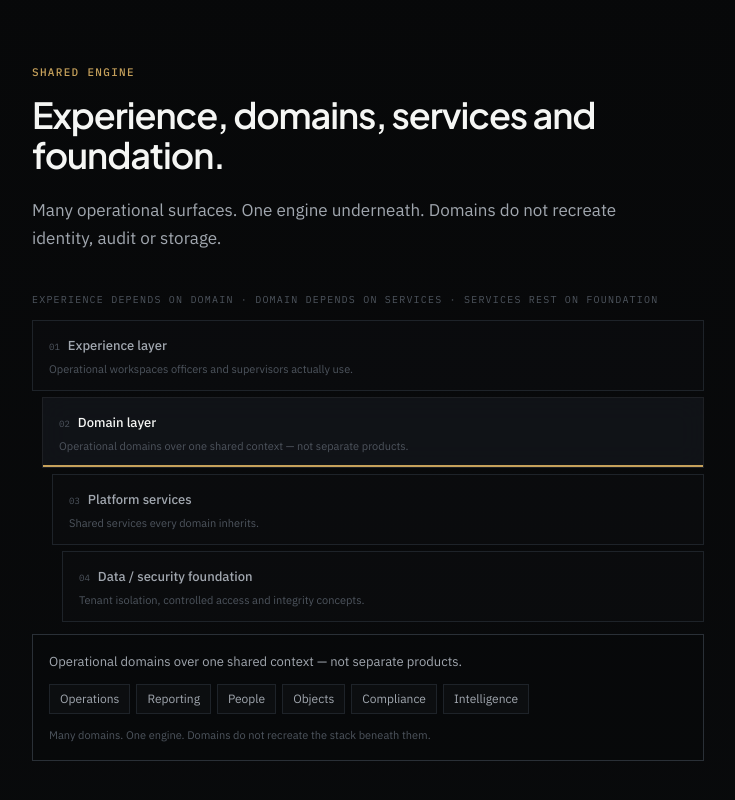
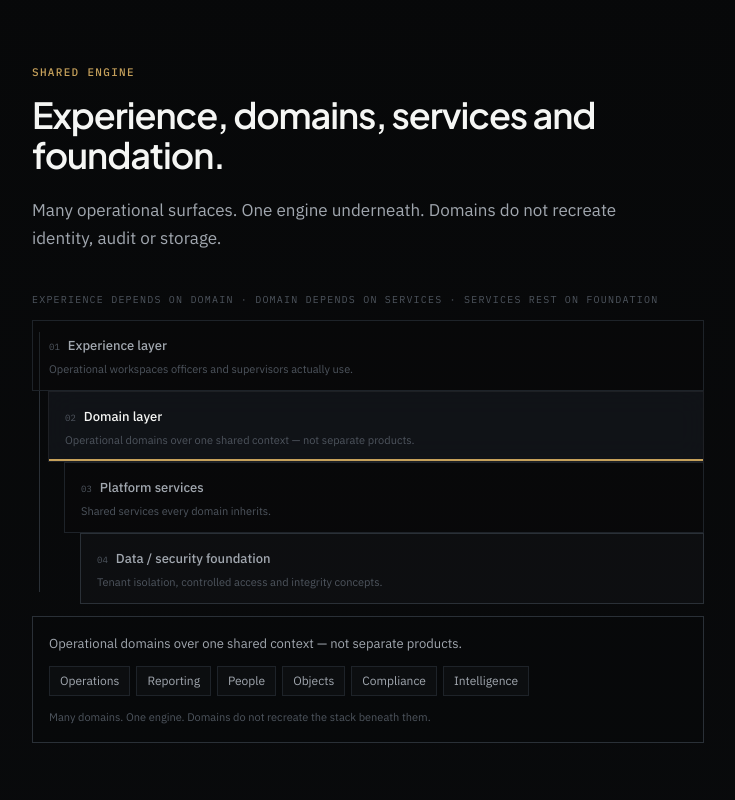
Before and after one commit to ISBFounder/ISB-Security-Website, a Next.js app: page /technology in a window 1280 px wide. Shown: the part 482-1282 px from the top of the page, without its empty margins (80-815 px from the left). Built offline with nearby package versions, Linux system fonts and the light colour scheme.

Commit message:
refine: freeze pass — OS chrome, stack depth, AI hierarchy, rejected-path close

```diff
--- a/src/components/security/AuthorizationFlow.tsx
+++ b/src/components/security/AuthorizationFlow.tsx
@@ -69,7 +69,7 @@ export function AuthorizationFlow() {
               </p>
               <p className="mt-0.5 font-mono text-[11px] text-ink-muted">{s.note}</p>
             </div>
-            {i < steps.length - 1 && !blocked && (
+            {i < steps.length - 1 && !blocked && !(route === "rejected" && i === steps.length - 2) && (
               <span className="font-mono text-[10px] text-ink-faint" aria-hidden>
                 ↓
               </span>
--- a/src/components/technology/TechnologyStackExplorer.tsx
+++ b/src/components/technology/TechnologyStackExplorer.tsx
@@ -73,9 +73,14 @@ export function TechnologyStackExplorer() {
       <p className="mb-3 font-mono text-[10px] uppercase tracking-wider text-ink-faint">
         Experience depends on domain · domain depends on services · services rest on foundation
       </p>
-      <div className="space-y-1.5">
+      <div className="relative space-y-0">
+        <span
+          aria-hidden
+          className="pointer-events-none absolute bottom-3 left-[7px] top-3 w-px bg-border"
+        />
         {LAYERS.map((layer, idx) => {
           const selected = active === layer.id;
+          const isFoundation = layer.id === "foundation";
           return (
             <button
               key={layer.id}
@@ -83,13 +88,16 @@ export function TechnologyStackExplorer() {
               aria-pressed={selected}
               onClick={() => setActive(layer.id)}
               className={cn(
-                "w-full px-4 py-3 text-left transition-[background-color,border-color,box-shadow] duration-150",
+                "relative w-full px-4 py-3 text-left transition-[background-color,border-color,box-shadow] duration-150",
                 "focus-visible:outline focus-visible:outline-2 focus-visible:outline-offset-[-2px] focus-visible:outline-gold",
+                idx > 0 && "-mt-px",
                 selected
-                  ? "surface-3 text-ink os-selected"
-                  : "border border-border-subtle bg-surface/15 text-ink-secondary hover:text-ink"
+                  ? "surface-3 text-ink os-selected z-[1]"
+                  : isFoundation
+                    ? "border border-border bg-surface/40 text-ink-secondary hover:text-ink"
+                    : "border border-border-subtle bg-bg/30 text-ink-secondary hover:text-ink"
               )}
-              style={{ marginLeft: `${idx * 10}px`, width: `calc(100% - ${idx * 10}px)` }}
+              style={{ marginLeft: `${idx * 16}px`, width: `calc(100% - ${idx * 16}px)` }}
             >
               <span className="font-mono text-[9px] text-ink-faint">
                 {layer.index}
--- a/src/components/visuals/HeroProductStage.tsx
+++ b/src/components/visuals/HeroProductStage.tsx
@@ -4,8 +4,7 @@ import { useCallback, useEffect, useRef, useState, type ReactNode } from "react"
 import { useReducedMotion } from "framer-motion";
 
 /**
- * Desktop-only, low-amplitude pointer tilt for the product window.
- * Disabled on coarse pointers, small viewports, and reduced motion.
+ * Product stage wrapper. Pointer tilt is disabled so the OS frame stays still.
  */
 export function HeroProductStage({ children }: { children: ReactNode }) {
   const reduce = useReducedMotion();
@@ -16,7 +15,7 @@ export function HeroProductStage({ children }: { children: ReactNode }) {
   useEffect(() => {
     const mqFine = window.matchMedia("(hover: hover) and (pointer: fine)");
     const mqWide = window.matchMedia("(min-width: 1024px)");
-    const update = () => setEnabled(mqFine.matches && mqWide.matches && !reduce);
+    const update = () => setEnabled(false);
     update();
     mqFine.addEventListener("change", update);
     mqWide.addEventListener("change", update);
```
